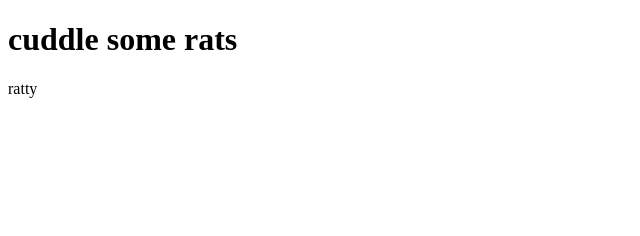
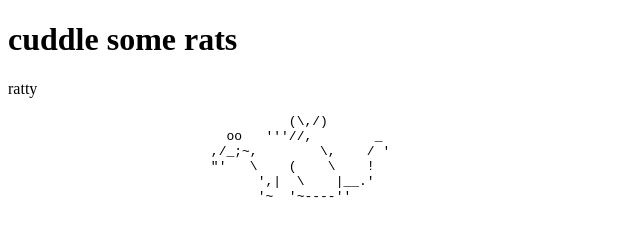
Before and after one commit to jackieeonmoon/jackieeonmoon.github.io, a plain HTML site: page index.html in a window 1280 px wide. Shown: the whole page, without its empty margins (0-640 px from the left). Drawn offline with Linux system fonts and the light colour scheme.

Commit message:
Update index.html

```diff
--- a/index.html
+++ b/index.html
@@ -10,5 +10,13 @@
       <p>
         ratty
       </p>
+      <pre>
+                                    (\,/)
+                            oo   '''//,        _
+                          ,/_;~,        \,    / '
+                          "'   \    (    \    !
+                                ',|  \    |__.'
+                                '~  '~----''
+      </pre>
     </body>
   </html>
```
